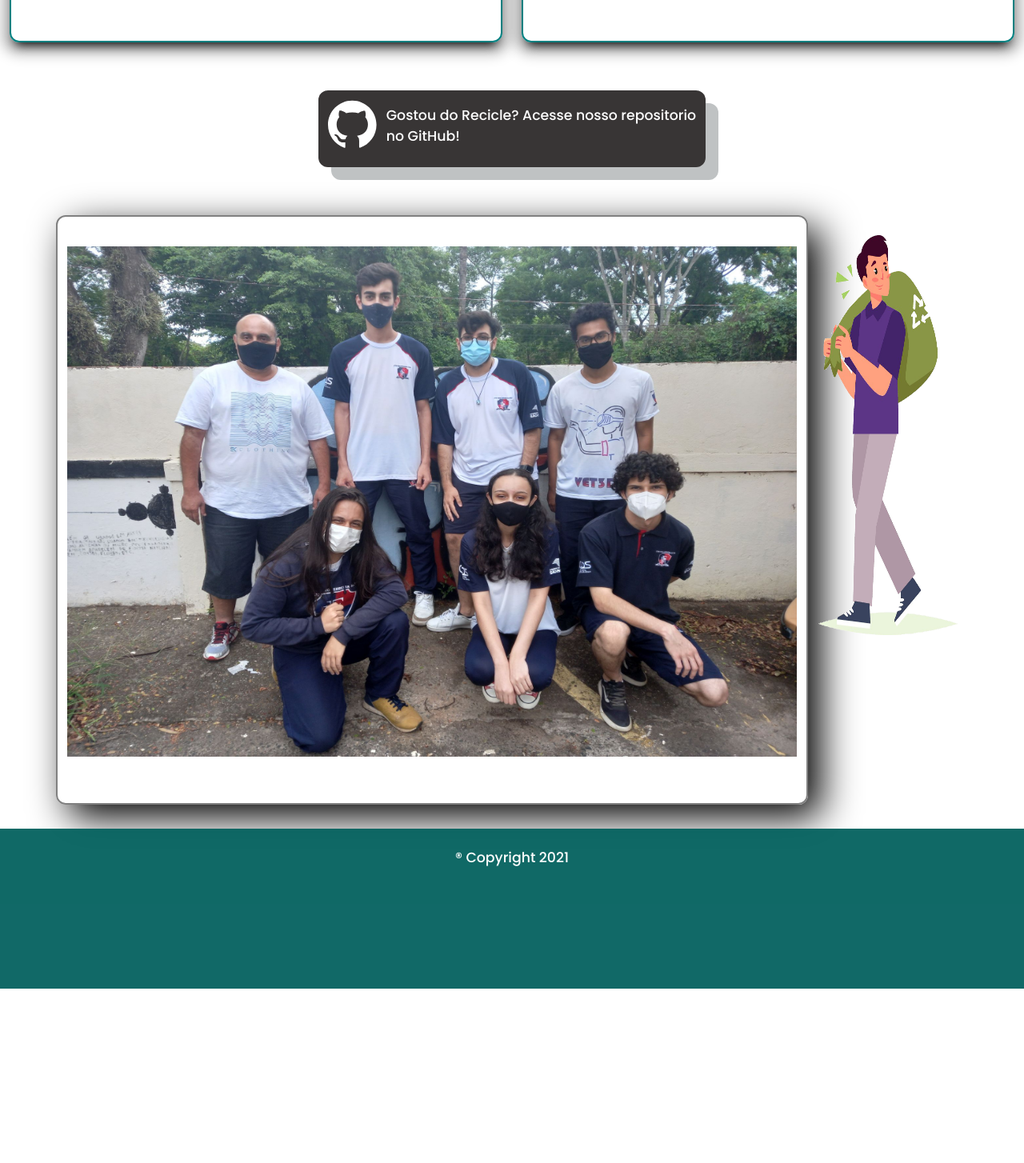
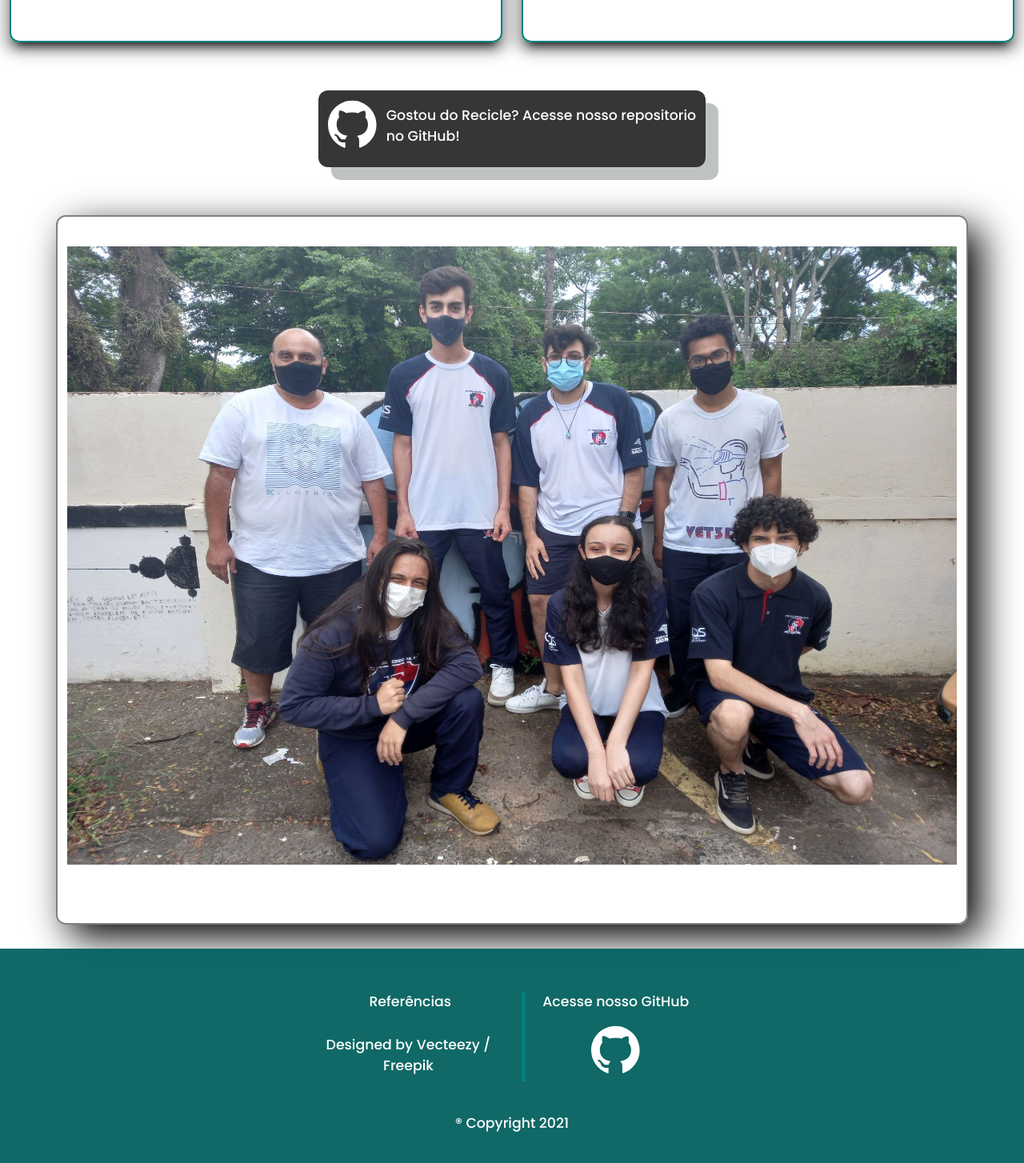
Before and after one commit to FabioPassos10/Recicle, a React (Create React App) app: page /Sobre in a window 1280 px wide. Shown: the part 3951-5405 px from the top of the page at 80% size. Before the commit the page ends 5187 px from the top, so only its background shows below. Built offline with nearby package versions, Linux system fonts and the light colour scheme.

Commit message:
FINALMENTE!!!!!!!!!
CHEGOU A HORA

```diff
--- a/src/Components/Footer.js
+++ b/src/Components/Footer.js
@@ -1,11 +1,41 @@
 import React from "react";
 import "./Styles/footer.css";
+import { Row, Container, Col } from "reactstrap";
+import { GithubOutlined, LinkedinOutlined } from "@ant-design/icons";
 
 export default function Footer() {
   return (
     <React.Fragment>
       <footer id="Footer">
         <br />
+        <Container>
+          <Row xs="2">
+            <Col>
+              <p>Referências</p>
+              <div className="divRef">
+                <p>
+                <a className="a_footer" href="http://www.freepik.com">Designed by Vecteezy / Freepik</a>
+                </p>
+              </div>
+            </Col>
+            <Col>
+              <div className="gitFooter">
+                <p>
+                Acesse nosso GitHub
+                </p>
+              <a
+                className="a_sobre"
+                href="https://github.com/FabioPassos10/Recicle"
+                target="_blank"
+              >
+                <GithubOutlined style={{}} />
+              </a>
+
+              </div>
+            </Col>
+          </Row>
+
+        </Container>
         <p>® Copyright 2021</p>
       </footer>
     </React.Fragment>
--- a/src/Components/ImgVetores/Garrafa.js
+++ b/src/Components/ImgVetores/Garrafa.js
@@ -1,15 +1,15 @@
 import React from "react";
-import garrafa from "../../assets/ilustracao dicas 2.png";
+import garrafa from "../../assets/ilustracao dicas 3.png";
 
 function Garrafa() {
   return (
     <img
       style={{
         display: "flex",
-        height: "500px",
+        height: "300px",
         marginTop: "25px",
         marginBottom: "15px",
-        width: "200px",
+        width: "700px",
       }}
       src={garrafa}
       alt="Reciclagem"
--- a/src/Components/PieChart.js
+++ b/src/Components/PieChart.js
@@ -10,9 +10,9 @@ function PieChart() {
   });
   const [data, setData] = useState([
     ["Lixo", "Quantidade produzida em toneladas por ano"],
-    ["Lixo Total", 39],
-    ["Lixo Reciclavel", 16],
-    ["Lixo Efetivamente Recicaldo", 50],
+    ["Lixo Total", 66],
+    ["Lixo Reciclavel", 30],
+    ["Lixo Efetivamente Recicaldo",3],
   ]);
 
   return (
--- a/src/Components/Styles/footer.css
+++ b/src/Components/Styles/footer.css
@@ -6,7 +6,7 @@
 
   color: rgb(255, 255, 255);
   text-align: center;
-  height: 200px;
+  height: 300px;
   margin-top: 0;
   margin-bottom: 0;
 }
@@ -14,3 +14,17 @@
 span {
   font-size: 1.3em;
 }
+
+.divRef {
+  margin-right: 2%;
+  text-align: center;
+  padding-top: 12px;
+}
+
+.a_footer {
+  color: inherit;
+}
+
+.gitFooter {
+  border-left: 5px solid teal;
+}
--- /dev/null
+++ b/src/Components/TableOngs.js
@@ -0,0 +1,35 @@
+import React from "react";
+import { Table, Row, Container, Col } from "reactstrap";
+
+function Ongs() {
+  return (
+    <Table bordered borderless striped>
+      <thead>
+        <tr>
+          <th>Nome</th>
+          <th>Endereço</th>
+          <th>Telefone</th>
+        </tr>
+      </thead>
+      <tbody>
+        <tr>
+          <td>CENTRO DE APRENDIZAGEM E DESENVOLVIMENTO SOCIAL SUSTENTÁVEL</td>
+          <td>Rua Nicolau Falseti - 115 – Centro - Mogi Guaçu</td>
+          <td>19-82818610</td>
+        </tr>
+        <tr>
+          <td>ASSOCIAÇÃO DO MEIO AMBIENTE, ABELHAS E POLINIZADORES</td>
+          <td>AV MOGI GUAÇU - 3000 - PRQ ESTADO II – Mogi Mirim</td>
+          <td>19-992043934</td>
+        </tr>
+        <tr>
+          <td>CRAS - Centro de Referência de Assistência Social</td>
+          <td>PRAÇA AUGUSTO RODRIGUES DE MELLO,S/Nº - YPÊ I </td>
+          <td>(19) 3831-3505</td>
+        </tr>
+      </tbody>
+    </Table>
+  );
+}
+
+export default Ongs;
--- a/src/Pages/Dicas/Dicas.js
+++ b/src/Pages/Dicas/Dicas.js
@@ -8,7 +8,8 @@ import LixoVerde from "../../Components/lixoVerde";
 import LixoVermelho from "../../Components/lixoVermelho";
 import LixoBranco from "../../Components/lixoBranco";
 import Table from "../../Components/Table";
-import Garrafa from "../../Components/ImgVetores/Garrafa"
+import Garrafa from "../../Components/ImgVetores/Garrafa";
+import TableOngs from "../../Components/TableOngs";
 
 import "../../Pages/Dicas/dicas.css";
 
@@ -24,7 +25,16 @@ export default function Dicas() {
             <div className="col-xs-5 col-md-5 col-sm-12">
 
               <p className="text-grafico">
-                <h4>Importância da Reciclagem</h4>
+                <h4>RSU no Brasil</h4>
+                <br/>
+                Com mais de 200 milhões de habitantes, o Brasil é um dos países que mais gera resíduos sólidos - materiais, substâncias e objetos descartados - cuja destinação final deveria receber tratamento com soluções economicamente viáveis, de acordo com a legislação e as tecnologias atualmente disponíveis, mas acabam, ainda em parte, sendo despejados a céu aberto, lançados na rede pública de esgotos ou até queimados.
+              </p>
+            </div>
+          </div>
+        </div>
+
+        <p>
+        <h4>Importância da Reciclagem</h4>
                 A reciclagem auxilia na conservação de recursos naturais, reduzindo a extração de novas
                 matérias-primas, além de proporcionar economia de energia e de gastos com limpeza urbana,
                 já que também evita a poluição. Tal prática reduz emissões de gases do efeito estufa e,
@@ -37,8 +47,13 @@ export default function Dicas() {
                 anaeróbia (processo de decomposição da matéria orgânica por bactérias em um meio onde não há a presença
                 de oxigênio). Processos anaeróbicos geram enorme quantidade de gás metano, um dos principais contribuintes
                 para o aquecimento global.
-              </p>
-            </div>
+        </p>
+        <div className="row">
+          <div className="col-2"></div>
+          <div className="col-10 vl">
+            <p>
+              O descarte inadequado de lixo é proibido no Brasil desde 1954, pela Lei 2.312 de 3 de setembro, pelo Código Nacional da Saúde. Essa proibição foi reforçada em 1981 pela Política Nacional de Meio Ambiente.
+            </p>
           </div>
         </div>
 
@@ -63,6 +78,8 @@ export default function Dicas() {
 
       <div className="container text-mid">
 
+        <h3>Apoie uma ONG!</h3><br/>
+      <TableOngs /> <br/> <br/>
         <p>
           <h4 className="tituloRM">A Reciclagem no Mundo</h4>
           Segundo dispõe Karin Lehnrdt, a probabilidade de que norte-americanos reciclem é maior do que
@@ -315,7 +332,6 @@ export default function Dicas() {
                     </div>
                   </div>
                 </div>
-                    <Garrafa/>
               </div>
             </div>
           </div>
--- a/src/Pages/Sobre/Sobre.js
+++ b/src/Pages/Sobre/Sobre.js
@@ -350,7 +350,6 @@ export default function sobre(props) {
           <Col className="Col-CardOrientador">
             <ImgOrientador />
           </Col>
-          <HCL />
         </Row>
       </Container>
     </section>
--- a/src/Pages/Sobre/sobre.css
+++ b/src/Pages/Sobre/sobre.css
@@ -165,3 +165,7 @@
 #gitSobre-text {
   padding-top: 4%;
 }
+
+.imgGarrafa {
+  padding: 0;
+}
```
Also changed, not shown: 1 other file (tests, documents, lock files or other folders).
